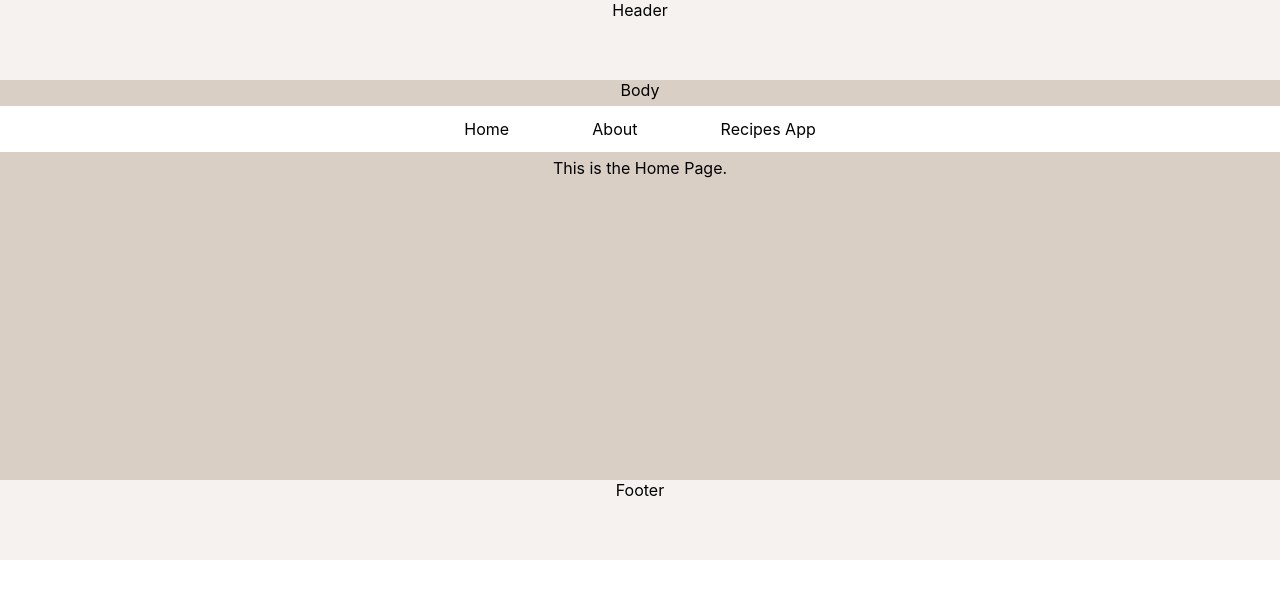
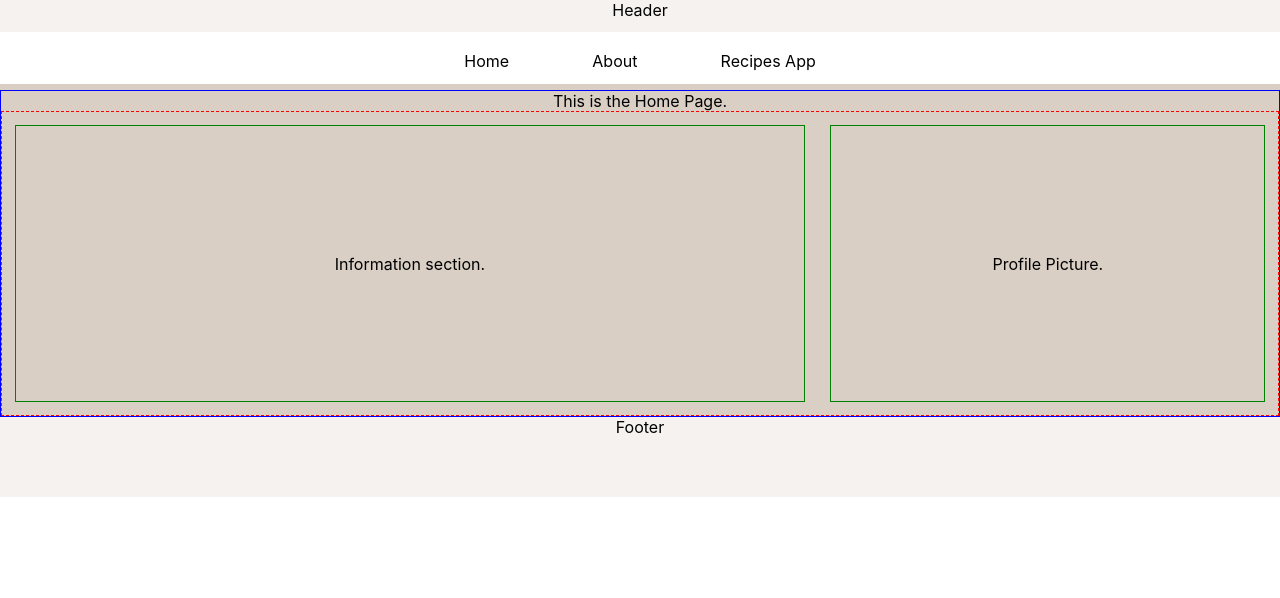
Before and after one commit to griseldasanchez/apps, a React (Create React App) app: page / in a window 1280 px wide. Shown: the top 598 px of the page. Built offline with nearby package versions, Linux system fonts and the light colour scheme.

Commit message:
Added section for image and information on home page

```diff
--- a/src/App.css
+++ b/src/App.css
@@ -4,7 +4,8 @@
 
 #app-header {
   width: 100%;
-  min-height: 5rem;
+  min-height: 2rem;
+  text-align: middle;
   background-color: #F6F2EF;
 }
 
@@ -15,9 +16,7 @@
 
 #app-body {
   width: 100%;
-  min-height: 25rem;
   background-color: #D9CFC5;
-
 }
 
 #app-footer {
--- a/src/App.js
+++ b/src/App.js
@@ -8,9 +8,10 @@ import { createBrowserRouter,
 } from 'react-router-dom';
 
 // Components
-import Home from './components/Home';
+import Home from './components/Home/Home';
 import About from './components/About';
 import Recipes from'./components/Recipes';
+// eslint-disable-next-line
 import NavigationBar from './components/NavigationBar';
 
 // Styles
@@ -52,7 +53,6 @@ function App() {
         <header id="app-header">Header</header>
 
         <body id="app-body">
-          Body
           <div>
             {/* <NavigationBar /> */}
             <RouterProvider router={router} />
--- a/src/components/Home.js
+++ /dev/null
@@ -1,9 +0,0 @@
-import React from 'react';
-
-export default function Home() {
-  return (
-   <div>
-      <div>This is the Home Page.</div>
-   </div>
-  )
-}
--- /dev/null
+++ b/src/components/Home/Home.css
@@ -0,0 +1,22 @@
+#home-page {
+  border: 1px solid blue;
+}
+
+.home-header {
+  border: 1px dashed red;
+  display: flex;
+}
+
+.home-header .profile-picture {
+  border: 1px solid green;
+  width: 25%;
+  margin: 1%;
+  padding: 10%;
+}
+
+.home-header .home-information {
+  border: 1px solid green;
+  width: 75%;
+  margin: 1%;
+  padding: 10%;
+}
--- /dev/null
+++ b/src/components/Home/Home.js
@@ -0,0 +1,20 @@
+import React from 'react';
+
+// Styles
+import './Home.css';
+
+export default function Home() {
+  return (
+   <div id="home-page">
+      <div>This is the Home Page.</div>
+      <div className="home-header">
+        <div className='home-information'>
+          Information section.
+        </div>
+        <div className="profile-picture">
+          Profile Picture.
+        </div>
+      </div>
+   </div>
+  )
+}
```
